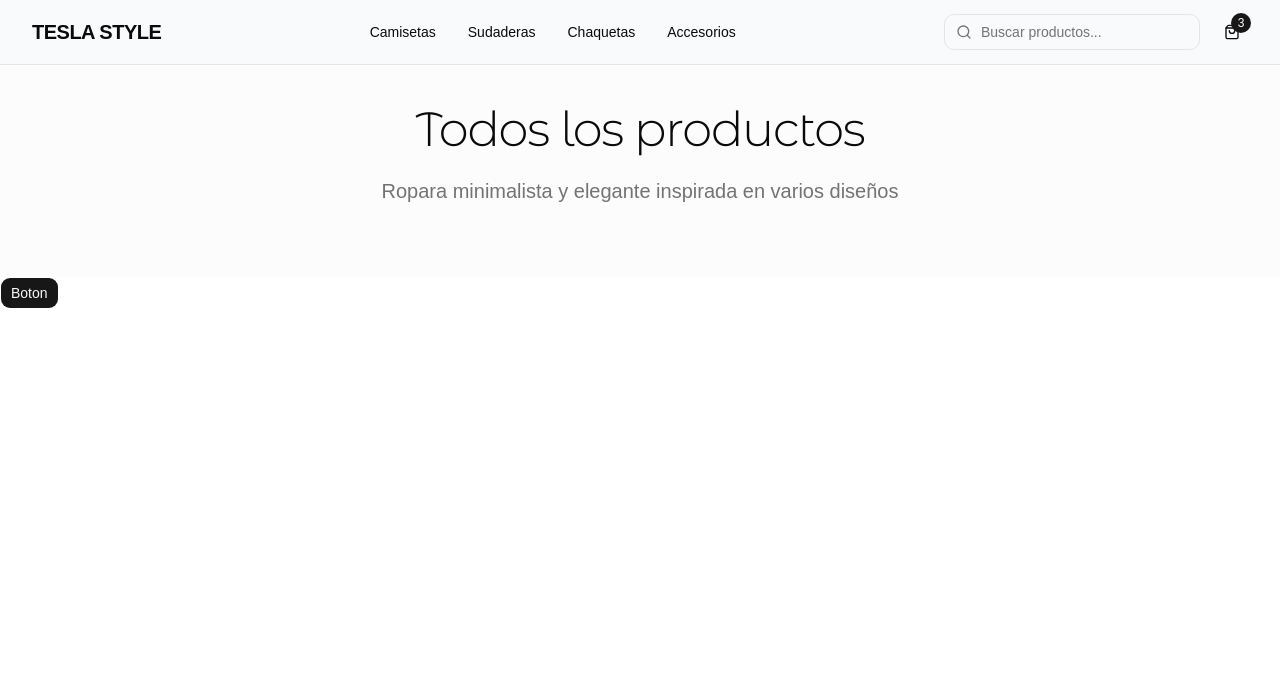
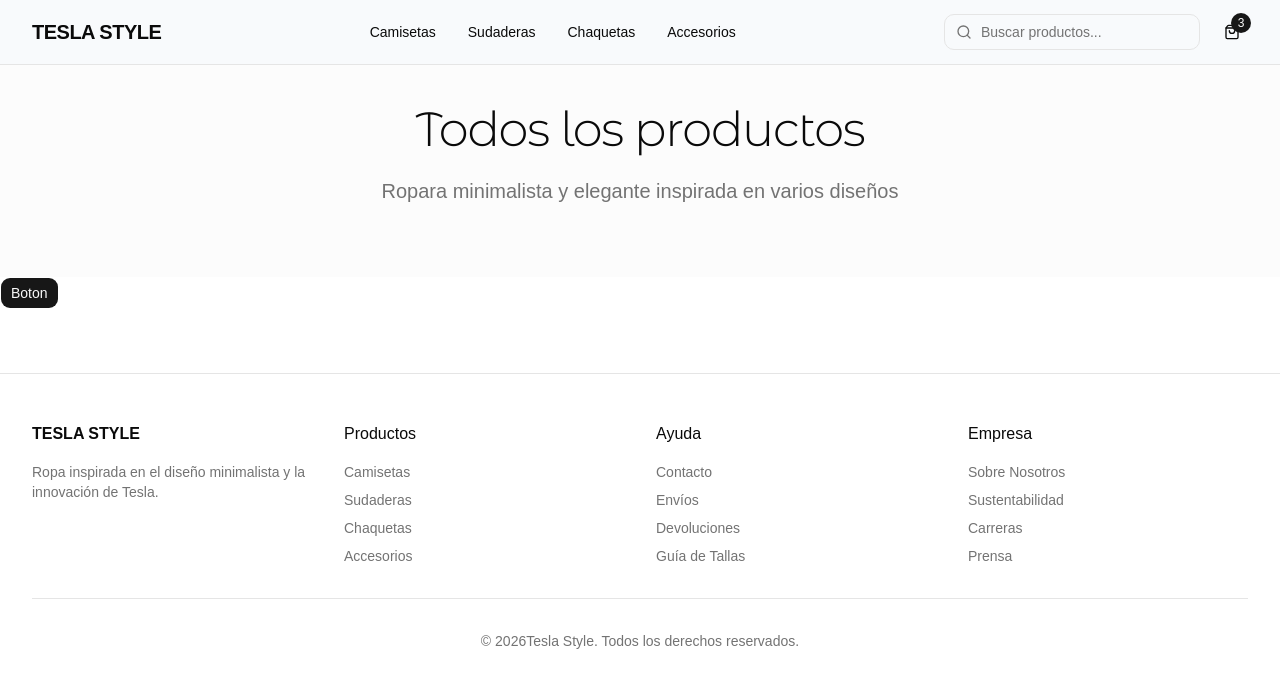
Before and after one commit to LuxDavid/New-teslo-proyect, a React (Vite) app: page / in a window 1280 px wide. Shown: the top 688 px of the page. Built offline with nearby package versions, Linux system fonts and the light colour scheme; a web font is replaced by a local one.

Commit message:
CustomFooter implementado

```diff
--- /dev/null
+++ b/src/shop/components/CustomFooter.tsx
@@ -0,0 +1,50 @@
+export const CustomFooter = () => {
+    return (
+        <footer className="border-t py-12 px-4 lg:px-8 mt-16">
+            <div className="container mx-auto">
+                <div className="grid grid-cols-1 md:grid-cols-4 gap-8">
+                    <div>
+                        <h3 className="font-semibold mb-4">TESLA STYLE</h3>
+                        <p className="text-sm text-muted-foreground">
+                            Ropa inspirada en el diseño minimalista y la innovación de Tesla.
+                        </p>
+                    </div>
+
+                    <div>
+                        <h4 className="font-medium mb-4">Productos</h4>
+                        <ul className="space-y-2 text-sm text-muted-foreground">
+                            <li><a href="#" className="hover:text-foreground">Camisetas</a></li>
+                            <li><a href="#" className="hover:text-foreground">Sudaderas</a></li>
+                            <li><a href="#" className="hover:text-foreground">Chaquetas</a></li>
+                            <li><a href="#" className="hover:text-foreground">Accesorios</a></li>
+                        </ul>
+                    </div>
+
+                    <div>
+                        <h4 className="font-medium mb-4">Ayuda</h4>
+                        <ul className="space-y-2 text-sm text-muted-foreground">
+                            <li><a href="#" className="hover:text-foreground">Contacto</a></li>
+                            <li><a href="#" className="hover:text-foreground">Envíos</a></li>
+                            <li><a href="#" className="hover:text-foreground">Devoluciones</a></li>
+                            <li><a href="#" className="hover:text-foreground">Guía de Tallas</a></li>
+                        </ul>
+                    </div>
+
+                    <div>
+                        <h4 className="font-medium mb-4">Empresa</h4>
+                        <ul className="space-y-2 text-sm text-muted-foreground">
+                            <li><a href="#" className="hover:text-foreground">Sobre Nosotros</a></li>
+                            <li><a href="#" className="hover:text-foreground">Sustentabilidad</a></li>
+                            <li><a href="#" className="hover:text-foreground">Carreras</a></li>
+                            <li><a href="#" className="hover:text-foreground">Prensa</a></li>
+                        </ul>
+                    </div>
+                </div>
+
+                <div className="border-t mt-8 pt-8 text-center text-sm text-muted-foreground">
+                    <p>&copy; {new Date().getFullYear()}Tesla Style. Todos los derechos reservados.</p>
+                </div>
+            </div>
+        </footer>
+    )
+}
--- a/src/shop/layouts/ShopLayout.tsx
+++ b/src/shop/layouts/ShopLayout.tsx
@@ -1,11 +1,13 @@
 import { Outlet } from 'react-router'
 import CustomHeader from '../components/CustomHeader'
+import { CustomFooter } from '../components/CustomFooter'
 
 export const ShopLayout = () => {
   return (
     <div className="min-h-screen bg-background">
       <CustomHeader/>
       <Outlet/>
+      <CustomFooter/>
     </div>
   )
 }
```
